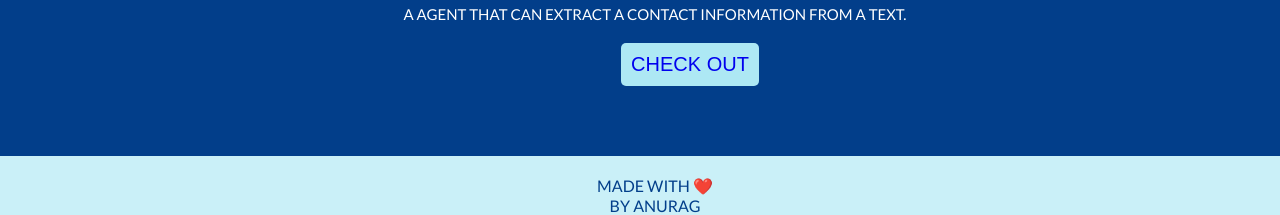
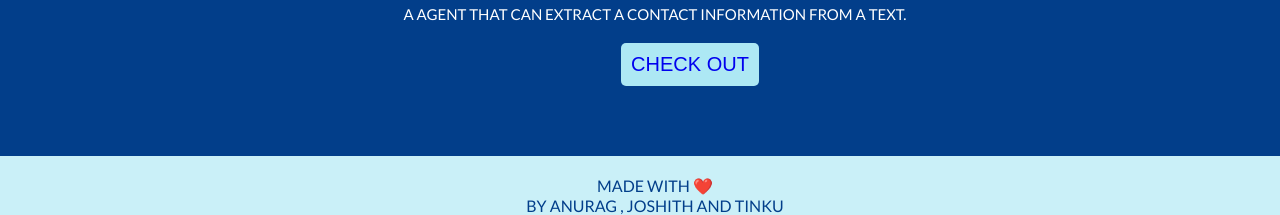
Before and after one commit to Anurag30112003/Open-Agent, a Flask app: page / in a window 1280 px wide; the page is wider, and only the part inside the window is pictured. Shown: the part 3599-3814 px from the top of that part. Run offline with Flask 2, Linux system fonts and the light colour scheme.

Commit message:
improvement

```diff
--- a/templates/index.html
+++ b/templates/index.html
@@ -70,5 +70,5 @@
 
 
 <footer class="footer1"> Made with ❤️ <br>
-    by <a href="https://github.com/Anurag30112003/"> anurag </a></footer>
+    by <a href="https://github.com/Anurag30112003/"> anurag </a>, joshith and tinku </footer>
     {% endblock %}
```
